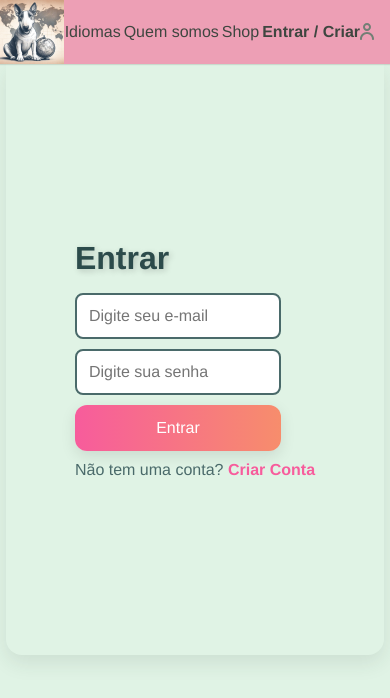
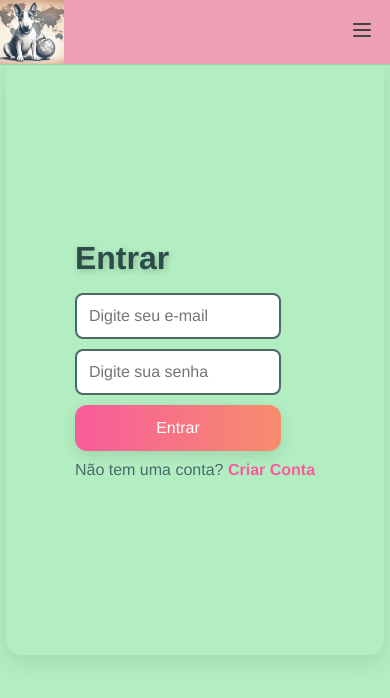
Before and after one commit to LuaFly/spudlingo, a React (Vite) app: page /login in a window 390 px wide. Shown: the top 698 px of the page. Built offline with nearby package versions, Linux system fonts and the light colour scheme; a web font is replaced by a local one.

Commit message:
Ajuste tela mobile

```diff
--- a/package.json
+++ b/package.json
@@ -17,6 +17,7 @@
     "express": "^5.1.0",
     "jsonwebtoken": "^9.0.2",
     "jwt-decode": "^4.0.0",
+    "lucide-react": "^0.487.0",
     "mysql": "^2.18.1",
     "prop-types": "^15.8.1",
     "react": "^18.3.1",
--- a/src/App.css
+++ b/src/App.css
@@ -5,8 +5,8 @@
 body{
   padding-top: 4rem;
   margin: 0px;
-  background-color:#9AD9AA4D;
-  /* Possibilidade ver com o pessoal: background-color:#00c7324d; */
+  /* background-color:#9AD9AA4D; */
+  background-color:#00c7324d;
   color: #668677;
   --type-first: Helvetica, Arial, sans-serif;
   --type-second: 'Spectral', Georgia;
--- a/src/components/header/header.jsx
+++ b/src/components/header/header.jsx
@@ -1,11 +1,13 @@
-import React from "react";
+import React, { useState } from "react";
 import styles from './header.module.css';
 import { Link, useNavigate } from "react-router-dom";
 import logoMenu from '../../assets/lateral1.jpeg';
+import { Menu, X } from "lucide-react";
 
 const Header = () => {
   const navigate = useNavigate();
   const token = localStorage.getItem("token");
+  const [isOpen, setIsOpen] = useState(false);
 
   const text = "SpudLingo";
   const colors = [
@@ -27,10 +29,7 @@ const Header = () => {
             {text.split("").map((letter, index) => (
               <span
                 key={index}
-                style={{
-                  color: colors[index],
-                  display: "inline-block",
-                }}
+                style={{ color: colors[index], display: "inline-block" }}
               >
                 {letter}
               </span>
@@ -38,6 +37,31 @@ const Header = () => {
           </p>
         </Link>
 
+        {/* Botão hamburguer visível só em mobile */}
+        <button
+          className={styles.menuToggle}
+          onClick={() => setIsOpen(!isOpen)}
+          aria-label="Abrir/Fechar menu"
+        >
+          {isOpen ? <X size={24} /> : <Menu size={24} color="#3f4640"/>}
+        </button>
+
+        {/* Menu mobile */}
+        {isOpen && (
+          <div className={styles.mobileMenu}>
+            <Link to="/" onClick={() => setIsOpen(false)}>Home</Link>
+            <Link to="/courses" onClick={() => setIsOpen(false)}>Idiomas</Link>
+            <Link to="/aboutUs" onClick={() => setIsOpen(false)}>Quem somos</Link>
+            <Link to="/Shop" onClick={() => setIsOpen(false)}>Shop</Link>
+            {!token ? (
+              <Link to="/login" onClick={() => setIsOpen(false)}>Entrar / Criar</Link>
+            ) : (
+              <button onClick={() => { setIsOpen(false); handleLogout(); }}>Sair</button>
+            )}
+          </div>
+        )}
+
+        {/* Menu desktop*/}
         <div className={styles.center}>
           <Link to="/">Home</Link>
           <Link to="/courses">Idiomas</Link>
@@ -45,7 +69,6 @@ const Header = () => {
           <Link to="/Shop">Shop</Link>
         </div>
 
-        {/* Aqui troca o botão dependendo do login */}
         {!token ? (
           <Link className={styles.login} to="/login">
             Entrar / Criar
--- a/src/components/header/header.module.css
+++ b/src/components/header/header.module.css
@@ -53,6 +53,8 @@
   .logout:hover {
     color: #c0392b;
   }
+
+
 /* Ajuste o tamanho para telas menores */
 @media (max-width: 1600px) {
     .logoWrite {
@@ -100,3 +102,77 @@
     top: -1px;
     font-weight: 600;
   }
+
+  @media (max-width: 700px) {
+    .center {
+      display: none;
+    }
+
+    .login {
+      display: none;
+    }
+    .nav {
+      display: flex;
+      justify-content: flex-end; /* Move o conteúdo para a direita */
+      align-items: center;
+      padding: 10px;
+    }
+
+    .logo {
+      display: flex;
+      align-items: center;
+
+    }
+
+    .logo img {
+      height: 100%;
+      width: auto;
+    }
+
+    .menuToggle {
+      display: block;
+      background: none;
+      border: none;
+      cursor: pointer;
+      z-index: 110;
+      color: #3f4640;
+    }
+
+    .mobileMenu {
+      position: fixed;
+      top: 0;
+      left: 0;
+      width: 60%;
+      height: 100vh;
+      background-color: #ED9FB5;
+      padding: 4rem 1rem 1rem 1rem;
+      display: flex;
+      flex-direction: column;
+      gap: 1rem;
+      box-shadow: 2px 0 10px rgba(0,0,0,0.2);
+      z-index: 105;
+      animation: slideIn 0.3s ease-in-out;
+    }
+
+    .mobileMenu a,
+    .mobileMenu button {
+      background: none;
+      border: none;
+      color: #3f4640;
+      font-size: 1.1rem;
+      text-align: left;
+      text-decoration: none;
+      cursor: pointer;
+      font-weight: 600;
+    }
+
+
+    @keyframes slideIn {
+      from {
+        transform: translateX(-100%);
+      }
+      to {
+        transform: translateX(0);
+      }
+    }
+  }
```
Also changed, not shown: 2 other files (tests, documents, lock files or other folders).
